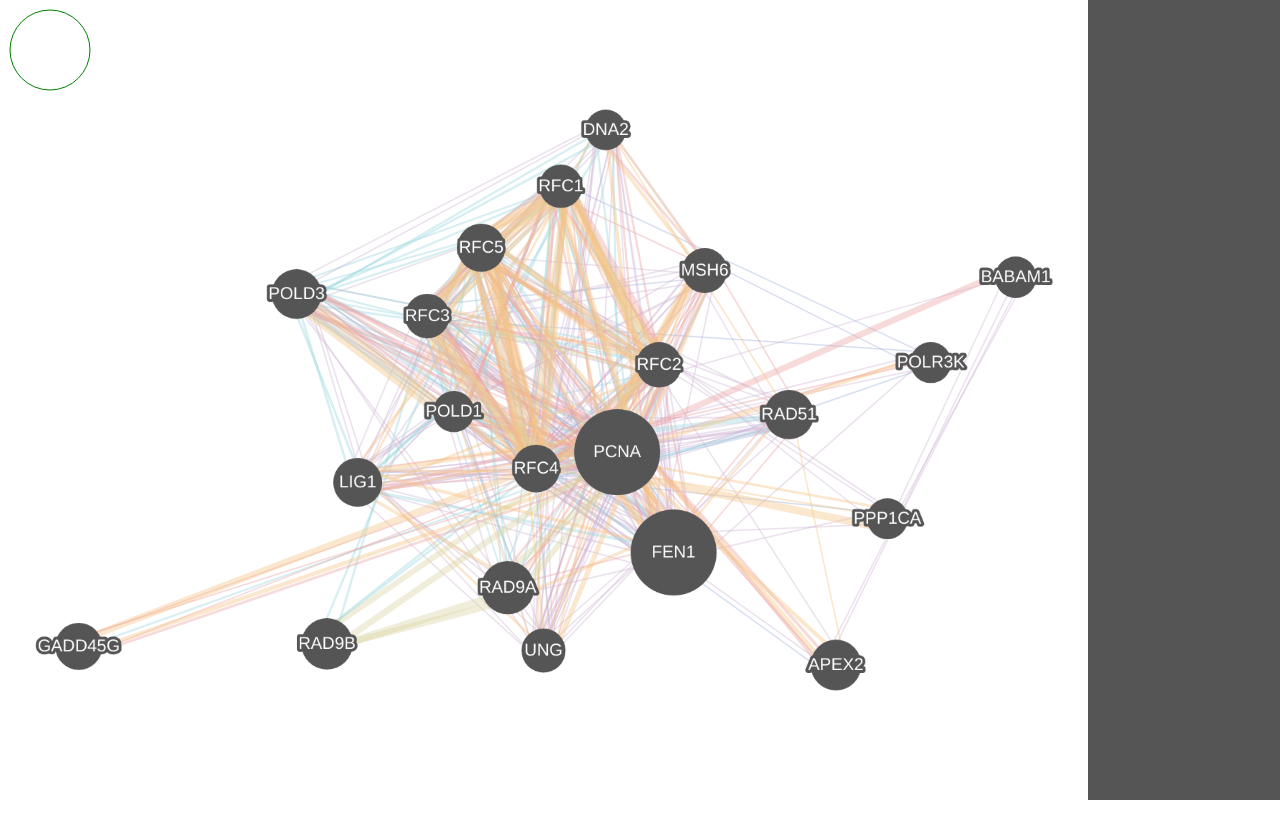
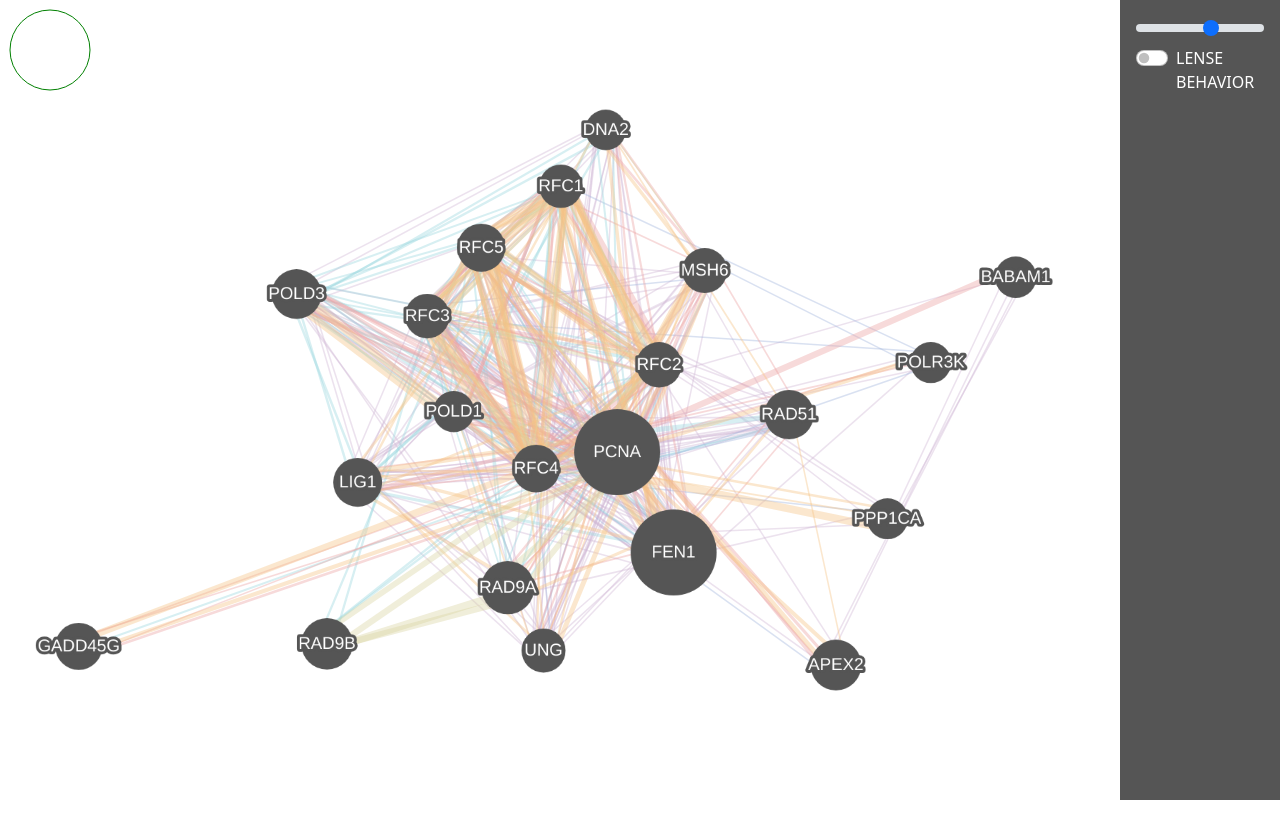
Before and after one commit to Versus-91/app, a plain HTML site: page index.html in a window 1280 px wide. Shown: the top 838 px of the page. Drawn offline with nearby package versions, Linux system fonts and the light colour scheme; animation ran at ten frames a second.

Commit message:
highligh and lense behavoir

```diff
--- a/index.html
+++ b/index.html
@@ -1,37 +1,33 @@
 <!DOCTYPE html>
 <html lang="en">
+
 <head>
   <title>Information Visualization - Assignment 3</title>
   <link rel="stylesheet" href="/style.css" />
+  <link href="https://cdn.jsdelivr.net/npm/bootstrap@5.2.3/dist/css/bootstrap.min.css" rel="stylesheet"
+    integrity="sha384-rbsA2VBKQhggwzxH7pPCaAqO46MgnOM80zW1RWuH61DGLwZJEdK2Kadq2F9CUG65" crossorigin="anonymous" />
 </head>
+
 <body>
-
   <!-- the lens is simulated with an svg circle -->
   <svg class="cy" width="10000" height="10000">
-      <circle
-        id="lens"
-        class="cy"
-        cx="50"
-        cy="50"
-        r="40"
-        stroke="green"
-        stroke-width="1"
-        fill="none"
-      />
+    <circle id="lens" class="cy" cx="50" cy="50" r="40" stroke="green" stroke-width="1" fill="none" />
   </svg>
 
   <!-- cytoscape draws the graph in this div -->
   <div class="cy" id="cy"></div>
 
-
   <div id="config" class="config">
     <!--
 
         your controls can go here
-
       -->
+    <input type="range" class="form-range" min="0" max="1" step="0.2" id="rangeSelector" />
+    <div class="form-check form-switch">
+      <input class="form-check-input" type="checkbox" id="switch" />
+      <label class="form-check-label" for="switch">LENSE BEHAVIOR</label>
     </div>
-
+  </div>
 </body>
 
 <!-- dependencies -->
@@ -42,4 +38,5 @@
 <!-- the magic goes in these files! -->
 <script src="/style.js" type="module"></script>
 <script src="/script.js" type="module"></script>
+
 </html>
--- a/script.js
+++ b/script.js
@@ -6,7 +6,16 @@ import _style from "/style.js";
 
 // returns true if the point "p" is inside the circle defined by "c" (center) and "r" (radius)
 function isInCircle(c, r, p) {
-  return Math.pow(p.x - c.x, 2) + Math.pow(p.y - c.y, 2) <= Math.pow(r, 2)
+  return Math.pow(p.x - c.x, 2) + Math.pow(p.y - c.y, 2) <= Math.pow(r, 2);
+}
+const rangeSelector = document.getElementById("rangeSelector");
+const lens = document.getElementById("lens");
+let radius = 40;
+if (rangeSelector) {
+  rangeSelector.addEventListener("change", (e) => {
+    radius = 40 + 40 * e.target.value;
+    lens.setAttribute("r", radius);
+  });
 }
 
 fetch("data/data.json")
@@ -38,12 +47,38 @@ fetch("data/data.json")
       */
 
       const mouse = { x: e.originalEvent.x, y: e.originalEvent.y };
-      console.log(`Mouse position: [x: ${mouse.x}, y: ${mouse.y}]`);
-
+      // console.log(`Mouse position: [x: ${mouse.x}, y: ${mouse.y}]`);
+      if (lens) {
+        lens.setAttribute("cx", mouse.x);
+        lens.setAttribute("cy", mouse.y);
+      }
       cy.nodes().forEach((n) => {
+        cy.startBatch();
         const node = n.renderedPosition(); // Careful: other position functions may invoke different coordinate systems
+        let getNode = cy.$(`#${n.id()}`);
+        if (isInCircle(mouse, radius, node)) {
+          if (!!getNode) {
+            getNode.addClass("magic");
+            let edges = getNode.connectedEdges();
+            edges.forEach((e) => {
+              let edge = cy.$(`#${e.id()}`);
+              if (!!edge) {
+                edge.addClass("magic");
+              }
+            });
+          }
+        } else {
+          getNode.removeClass("magic");
+          let edges = getNode.connectedEdges();
+          edges.forEach((e) => {
+            let edge = cy.$(`#${e.id()}`);
+            if (!!edge) {
+              edge.removeClass("magic");
+            }
+          });
+        }
+        cy.endBatch();
         // console.log(`Node position: [x: ${node.x}, y: ${node.y}]`);
       });
-
     });
   });
--- a/style.js
+++ b/style.js
@@ -1,112 +1,136 @@
-const _style = [{
-  "selector": "core",
-  "style": {
+const _style = [
+  {
+    selector: "core",
+    style: {
       "selection-box-color": "#AAD8FF",
       "selection-box-border-color": "#8BB0D0",
-    "selection-box-opacity": "0.5"
-  }
-}, {
-  "selector": "node",
-  "style": {
-    "width": "mapData(score, 0, 0.006769776522008331, 20, 60)",
-    "height": "mapData(score, 0, 0.006769776522008331, 20, 60)",
-    "content": "data(name)",
+      "selection-box-opacity": "0.5",
+    },
+  },
+  {
+    selector: "node",
+    style: {
+      width: "mapData(score, 0, 0.006769776522008331, 20, 60)",
+      height: "mapData(score, 0, 0.006769776522008331, 20, 60)",
+      content: "data(name)",
       "font-size": "12px",
       "text-valign": "center",
       "text-halign": "center",
       "background-color": "#555",
       "text-outline-color": "#555",
       "text-outline-width": "2px",
-    "color": "#fff",
+      color: "#fff",
       "overlay-padding": "6px",
-    "z-index": "10"
-  }
-}, {
-  "selector": "node:selected",
-  "style": {
+      "z-index": "10",
+    },
+  },
+  {
+    selector: "node:selected",
+    style: {
       "border-width": "6px",
       "border-color": "#AAD8FF",
       "border-opacity": "0.5",
       "background-color": "#77828C",
-    "text-outline-color": "#77828C"
-  }
-}, {
-  "selector": "edge",
-  "style": {
+      "text-outline-color": "#77828C",
+    },
+  },
+  {
+    selector: "edge",
+    style: {
       "curve-style": "haystack", // bezier, taxi, ...
       "haystack-radius": "0.5",
-    "opacity": "0.4",
+      opacity: "0.4",
       "line-color": "#bbb",
-    "width": "mapData(weight, 0, 1, 1, 8)",
-    "overlay-padding": "3px"
-  }
-}, {
-  "selector": "node.magic",
-  "style": {
+      width: "mapData(weight, 0, 1, 1, 8)",
+      "overlay-padding": "3px",
+    },
+  },
+  {
+    selector: "node.magic",
+    style: {
       // your magic lens effects for nodes go here!
       // See https://js.cytoscape.org/#style for all options
-  }
-}, {
-  "selector": "edge.magic",
-  "style": {
+      color: "#000",
+      "border-width": "3px",
+      "border-color": "grey",
+      "text-outline-width": "0",
+      "background-color": "#fff",
+    },
+  },
+  {
+    selector: "edge.magic",
+    style: {
       // your magic lens effects for edges go here!
       // See https://js.cytoscape.org/#style for all options
-  }
-}, {
-  "selector": "edge[group=\"coexp\"]",
-  "style": {
-    "line-color": "#d0b7d5"
-  }
-}, {
-  "selector": "edge[group=\"coloc\"]",
-  "style": {
-    "line-color": "#a0b3dc"
-  }
-}, {
-  "selector": "edge[group=\"gi\"]",
-  "style": {
-    "line-color": "#90e190"
-  }
-}, {
-  "selector": "edge[group=\"path\"]",
-  "style": {
-    "line-color": "#9bd8de"
-  }
-}, {
-  "selector": "edge[group=\"pi\"]",
-  "style": {
-    "line-color": "#eaa2a2"
-  }
-}, {
-  "selector": "edge[group=\"predict\"]",
-  "style": {
-    "line-color": "#f6c384"
-  }
-}, {
-  "selector": "edge[group=\"spd\"]",
-  "style": {
-    "line-color": "#dad4a2"
-  }
-}, {
-  "selector": "edge[group=\"spd_attr\"]",
-  "style": {
-    "line-color": "#D0D0D0"
-  }
-}, {
-  "selector": "edge[group=\"reg\"]",
-  "style": {
-    "line-color": "#D0D0D0"
-  }
-}, {
-  "selector": "edge[group=\"reg_attr\"]",
-  "style": {
-    "line-color": "#D0D0D0"
-  }
-}, {
-  "selector": "edge[group=\"user\"]",
-  "style": {
-    "line-color": "#f0ec86"
-  }
-}]
+      opacity: "1",
+    },
+  },
+  {
+    selector: 'edge[group="coexp"]',
+    style: {
+      "line-color": "#d0b7d5",
+    },
+  },
+  {
+    selector: 'edge[group="coloc"]',
+    style: {
+      "line-color": "#a0b3dc",
+    },
+  },
+  {
+    selector: 'edge[group="gi"]',
+    style: {
+      "line-color": "#90e190",
+    },
+  },
+  {
+    selector: 'edge[group="path"]',
+    style: {
+      "line-color": "#9bd8de",
+    },
+  },
+  {
+    selector: 'edge[group="pi"]',
+    style: {
+      "line-color": "#eaa2a2",
+    },
+  },
+  {
+    selector: 'edge[group="predict"]',
+    style: {
+      "line-color": "#f6c384",
+    },
+  },
+  {
+    selector: 'edge[group="spd"]',
+    style: {
+      "line-color": "#dad4a2",
+    },
+  },
+  {
+    selector: 'edge[group="spd_attr"]',
+    style: {
+      "line-color": "#D0D0D0",
+    },
+  },
+  {
+    selector: 'edge[group="reg"]',
+    style: {
+      "line-color": "#D0D0D0",
+    },
+  },
+  {
+    selector: 'edge[group="reg_attr"]',
+    style: {
+      "line-color": "#D0D0D0",
+    },
+  },
+  {
+    selector: 'edge[group="user"]',
+    style: {
+      "line-color": "#f0ec86",
+    },
+  },
+];
 
 export default _style;
```
Lines whose indentation alone changed are shown as unchanged.
